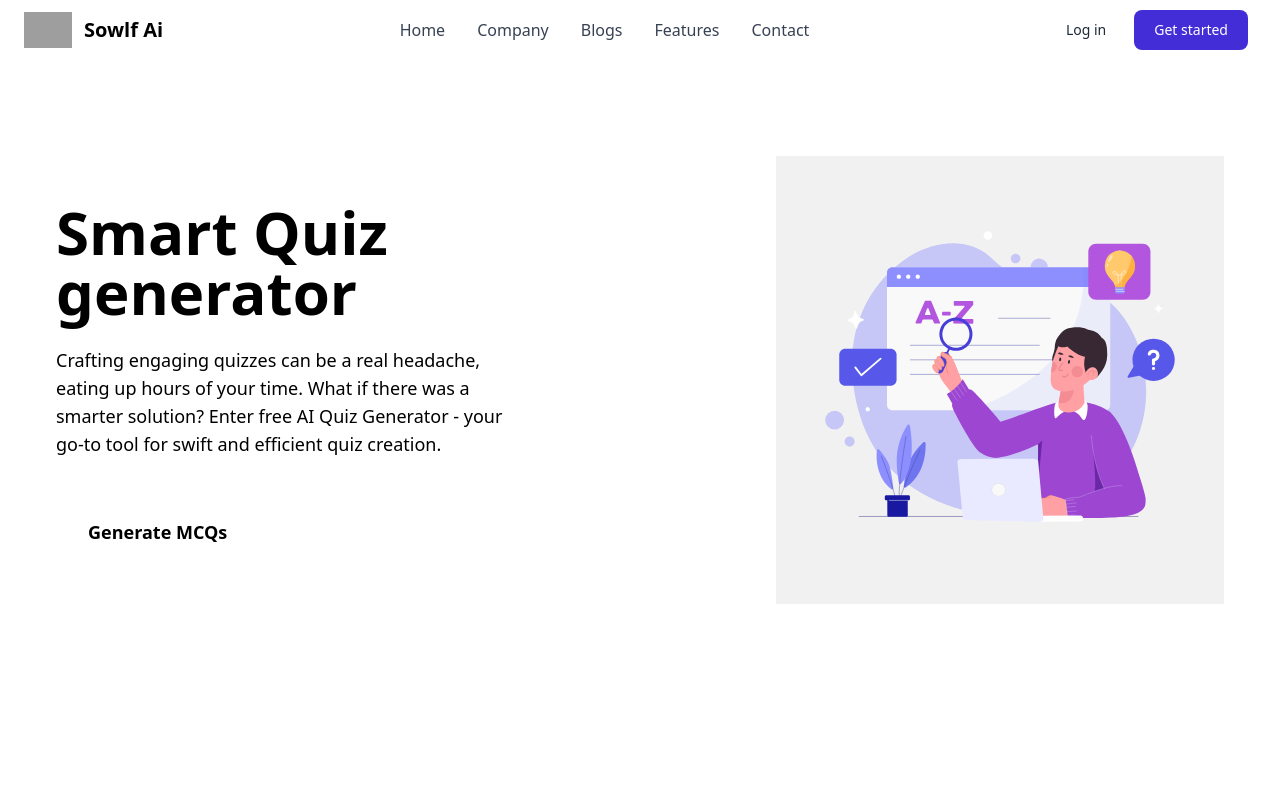
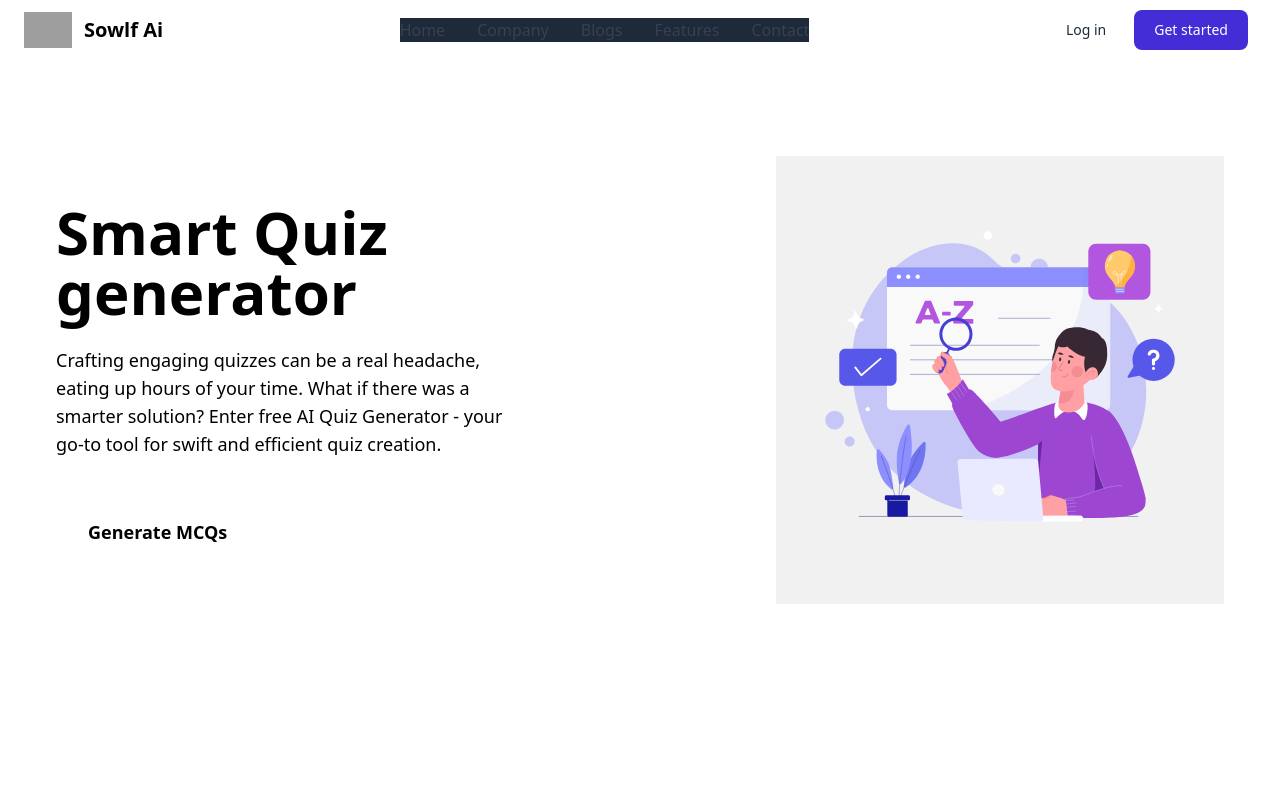
Before and after one commit to khanali454/quizgen, a React (Vite) app in the folder user-site/: page / in a window 1280 px wide. Shown: the top 799 px of the page. Built offline with nearby package versions, Linux system fonts and the light colour scheme; grey boxes are pictures that could not be loaded.

Commit message:
landing page fix

```diff
--- a/user-site/src/components/Navbar.jsx
+++ b/user-site/src/components/Navbar.jsx
@@ -22,7 +22,7 @@ const Navbar = () => {
           <div className="flex items-center lg:order-2">
           <Link
   to="/login"  // Correct path for login page
-  className="text-gray-800 dark:text-white hover:bg-gray-50 focus:ring-4 focus:ring-gray-300 font-medium rounded-lg text-sm px-4 lg:px-5 py-2 lg:py-2.5 mr-2 dark:hover:bg-gray-700 focus:outline-none dark:focus:ring-gray-800"
+  className="hidden md:block text-gray-800 dark:text-white hover:bg-gray-50 focus:ring-4 focus:ring-gray-300 font-medium rounded-lg text-sm px-4 lg:px-5 py-2  lg:py-2.5 mr-2 dark:hover:bg-gray-700 focus:outline-none dark:focus:ring-gray-800"
 >
   Log in
 </Link>
@@ -70,10 +70,13 @@ const Navbar = () => {
             </button>
           </div>
           <div
-            className={`${menuOpen ? "block" : "hidden"} justify-between items-center w-full lg:flex lg:w-auto lg:order-1`}
-            id="mobile-menu"
-          >
-            <ul className="flex flex-col mt-4 font-medium lg:flex-row lg:space-x-8 lg:mt-0">
+  className={`absolute top-full left-0 w-full bg-gray-800  shadow-md transition-all duration-300 ${
+    menuOpen ? "block" : "hidden"
+  } lg:static lg:block lg:w-auto lg:shadow-none`}
+  id="mobile-menu"
+>
+
+            <ul className="flex flex-col text-white mt-4 font-medium lg:flex-row lg:space-x-8 lg:mt-0">
   {[
     { name: "Home", path: "/" },
     { name: "Company", path: "/company" },
```
